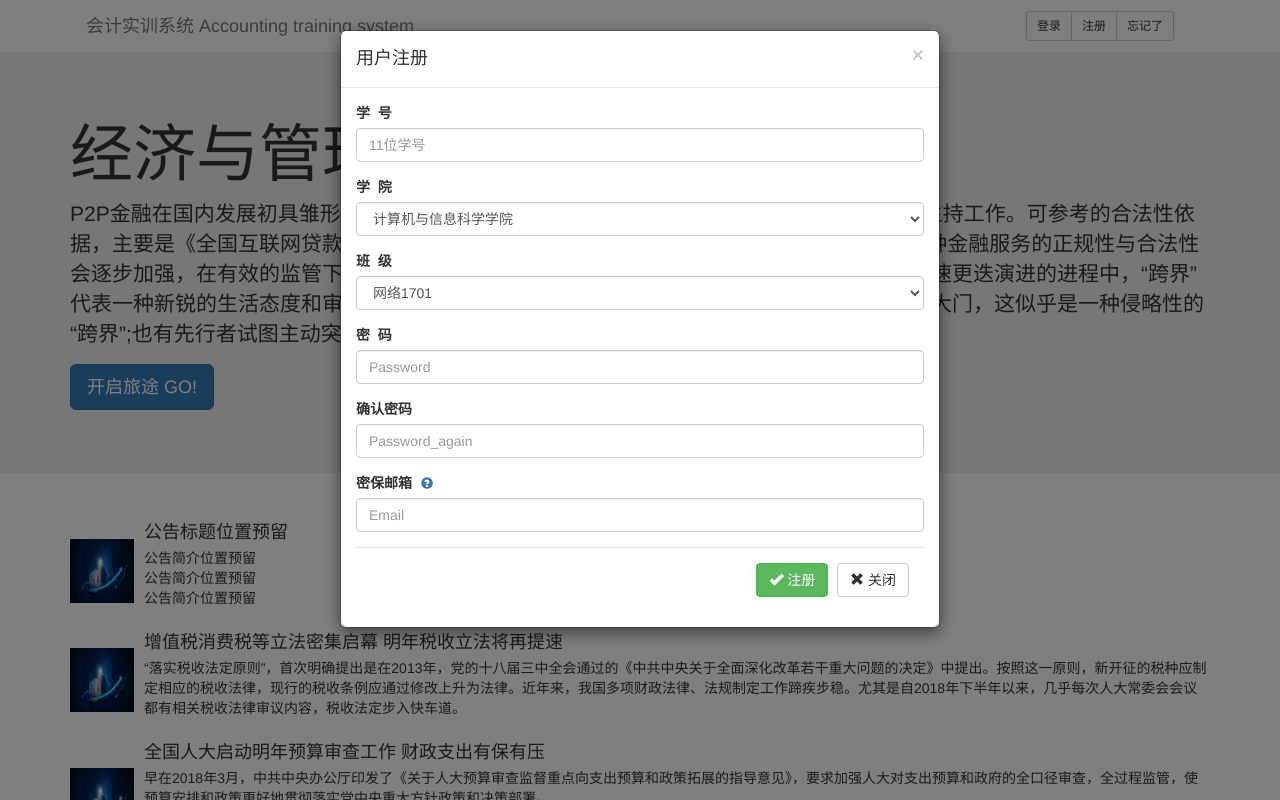
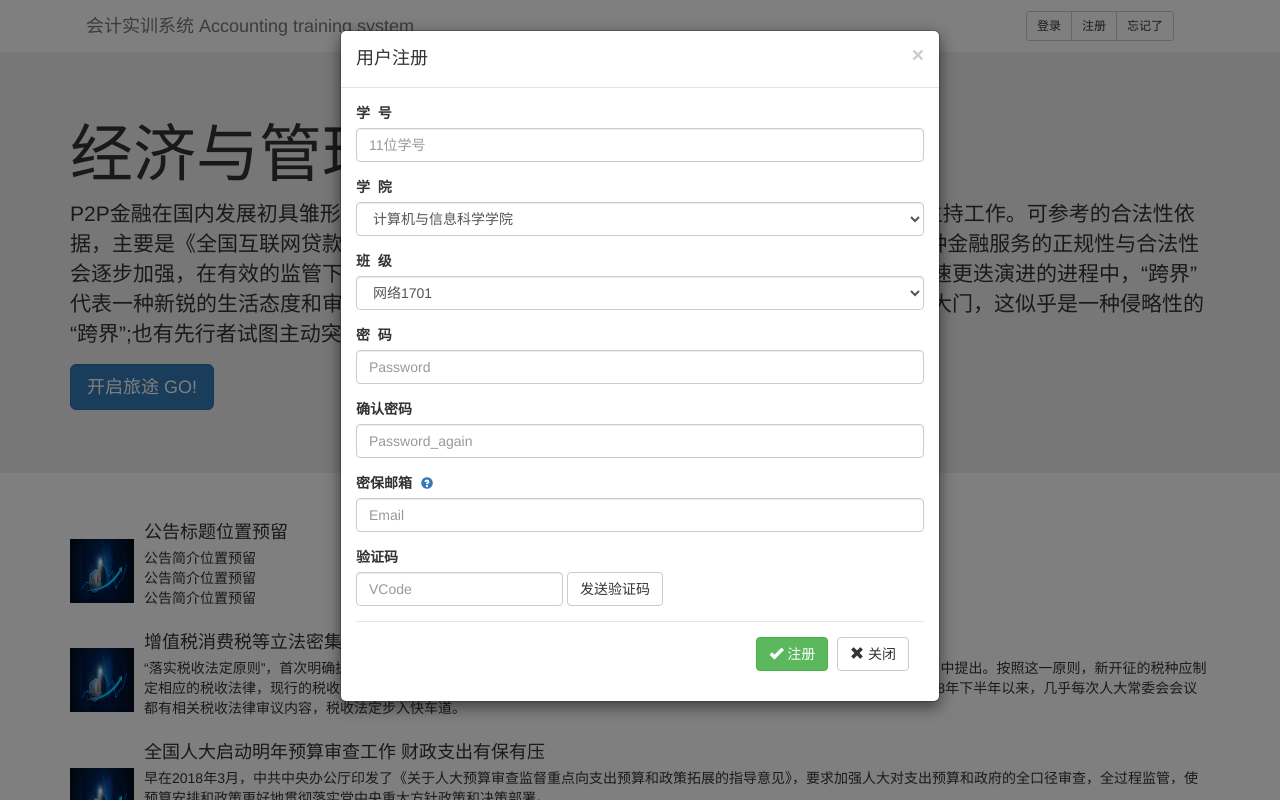
Before and after one commit to Lion-ly/hnit-accoj, a Flask app: page / in a window 1280 px wide, after a click on "注册". Run offline with Flask 2, Linux system fonts and the light colour scheme; some libraries are stand-ins or nearby versions.

Commit message:
v1.1.3_202002060130
-1-
"注册"和"忘记了"模态框加入了验证码。

```diff
--- a/accoj/templates/base.html
+++ b/accoj/templates/base.html
@@ -168,6 +168,14 @@
                             <input type="email" class="form-control" id="login-email" name="email" placeholder="Email"
                                    required>
                         </div>
+			<div class="form-group">
+				<label for="register-VCode">验证码</label>
+				<div class="form-inline">
+					<input type="email" class="form-control" id="register-VCode"
+						name="vcode" placeholder="VCode">
+					<button class="btn btn-default" onclick="">发送验证码</button>
+				</div>
+			</div>
                         <div class="modal-footer">
                             <button type="button" class="btn btn-success" id="login_button">
                                 <span class="glyphicon glyphicon-ok"></span>&nbsp;注册
@@ -208,6 +216,14 @@
                             <input type="email" class="form-control" id="findpwd-email" name="email"
                                    placeholder="Email">
                         </div>
+			<div class="form-group">
+				<label for="findpwd-VCode">验证码</label>
+				<div class="form-inline">
+					<input type="email" class="form-control" id="findpwd-VCode"
+						name="vcode" placeholder="VCode">
+					<button class="btn btn-default" onclick="">发送验证码</button>
+				</div>
+			</div>
                         <div class="modal-footer">
                             <button type="button" class="btn btn-success" id="findpwd_button">
                                 <span class="glyphicon glyphicon-ok"></span>&nbsp;找回
```
